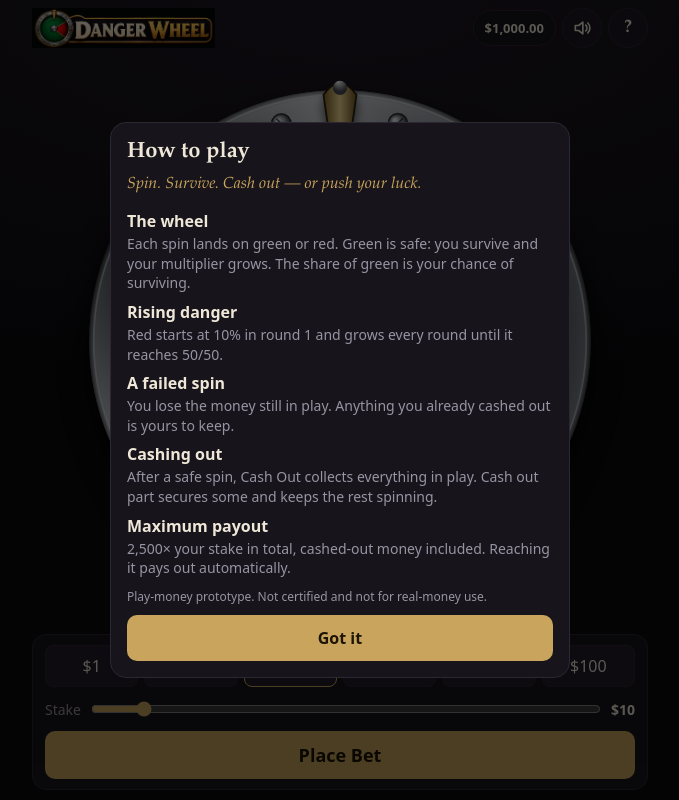
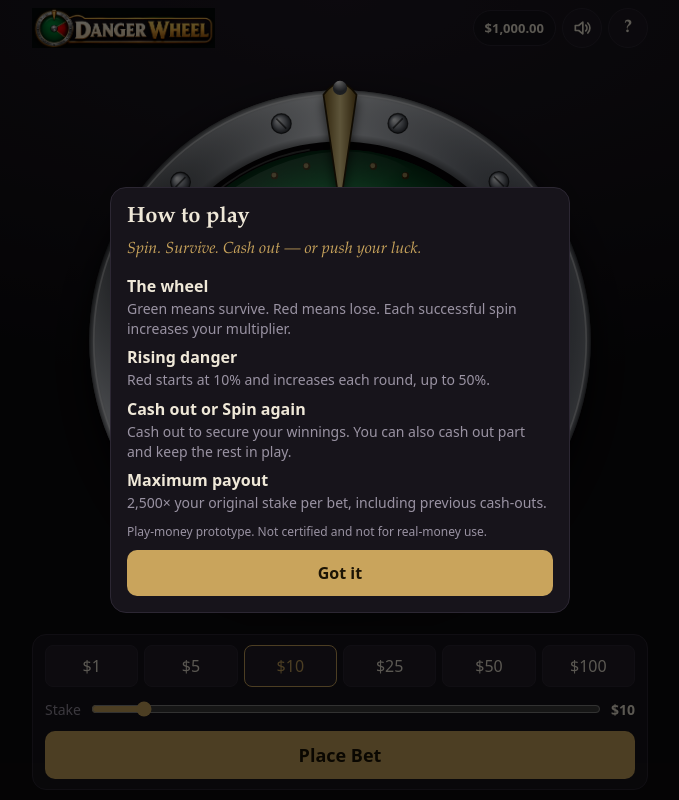
Before and after one commit to milerdo/dangerwheel, a React (Vite) app: page / in a window 1280 px wide. Both pictures are taken after a click on the button "How to play". Shown: the whole page, without its empty margins (300-979 px from the left). Built offline with nearby package versions, Linux system fonts and the light colour scheme.

Commit message:
help improve

```diff
--- a/src/App.tsx
+++ b/src/App.tsx
@@ -133,11 +133,10 @@ export function App({ initial }: { initial?: Run }) {
             <h2 id="help-title">How to play</h2>
             <p className="lede">{CONFIG.tagline}</p>
             <dl>
-              <dt>The wheel</dt><dd>Each spin lands on green or red. Green is safe: you survive and your multiplier grows. The share of green is your chance of surviving.</dd>
-              <dt>Rising danger</dt><dd>Red starts at {CONFIG.odds.failurePercent[0]}% in round 1 and grows every round until it reaches {CONFIG.odds.plateauFailurePercent}/{100 - CONFIG.odds.plateauFailurePercent}.</dd>
-              <dt>A failed spin</dt><dd>You lose the money still in play. Anything you already cashed out is yours to keep.</dd>
-              <dt>Cashing out</dt><dd>After a safe spin, Cash Out collects everything in play. Cash out part secures some and keeps the rest spinning.</dd>
-              <dt>Maximum payout</dt><dd>{CONFIG.maxMultiplier.toLocaleString('en-US')}× your stake in total, cashed-out money included. Reaching it pays out automatically.</dd>
+              <dt>The wheel</dt><dd>Green means survive. Red means lose. Each successful spin increases your multiplier.</dd>
+              <dt>Rising danger</dt><dd>Red starts at {CONFIG.odds.failurePercent[0]}% and increases each round, up to {CONFIG.odds.plateauFailurePercent}%.</dd>
+              <dt>Cash out or Spin again</dt><dd>Cash out to secure your winnings. You can also cash out part and keep the rest in play.</dd>
+              <dt>Maximum payout</dt><dd>{CONFIG.maxMultiplier.toLocaleString('en-US')}× your original stake per bet, including previous cash-outs.</dd>
             </dl>
             <p className="fine">Play-money prototype. Not certified and not for real-money use.</p>
             <button className="primary" onClick={closeHelp} autoFocus>Got it</button>
```
